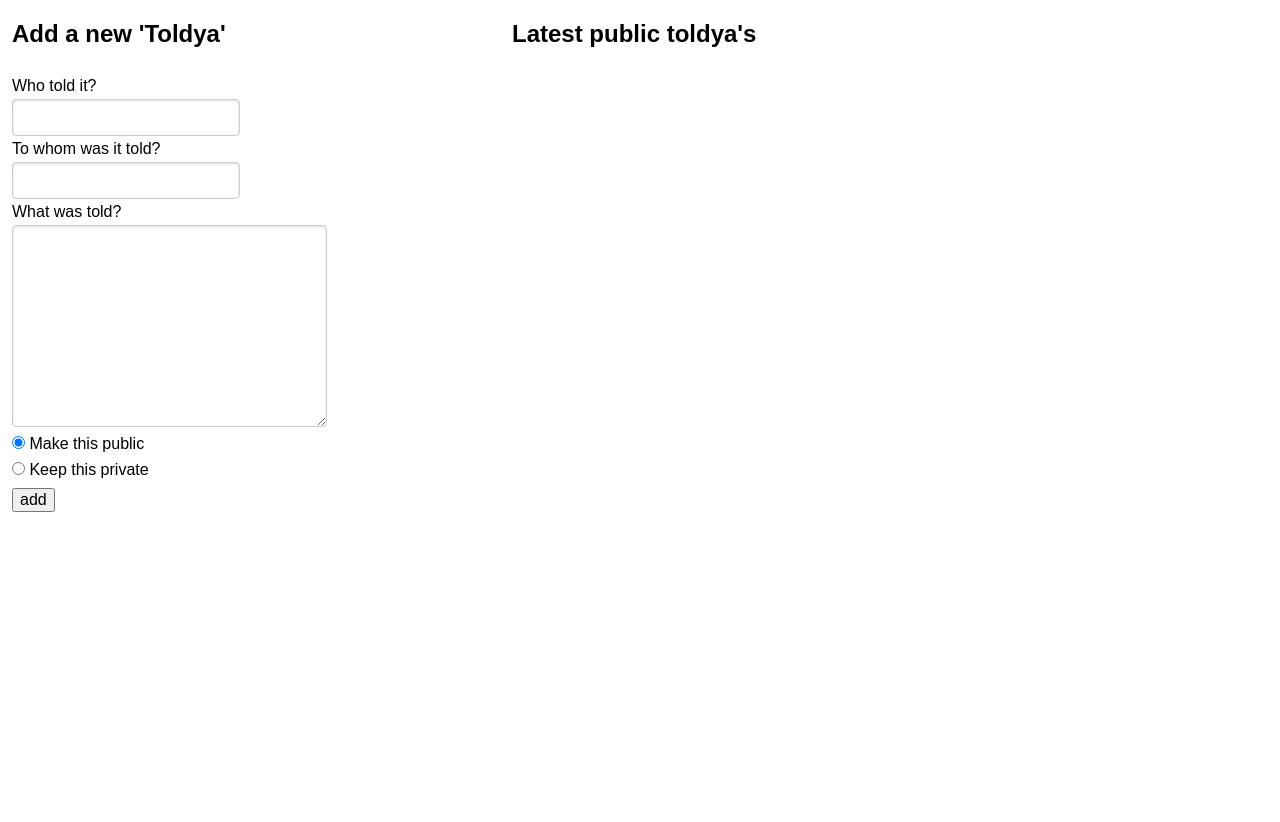
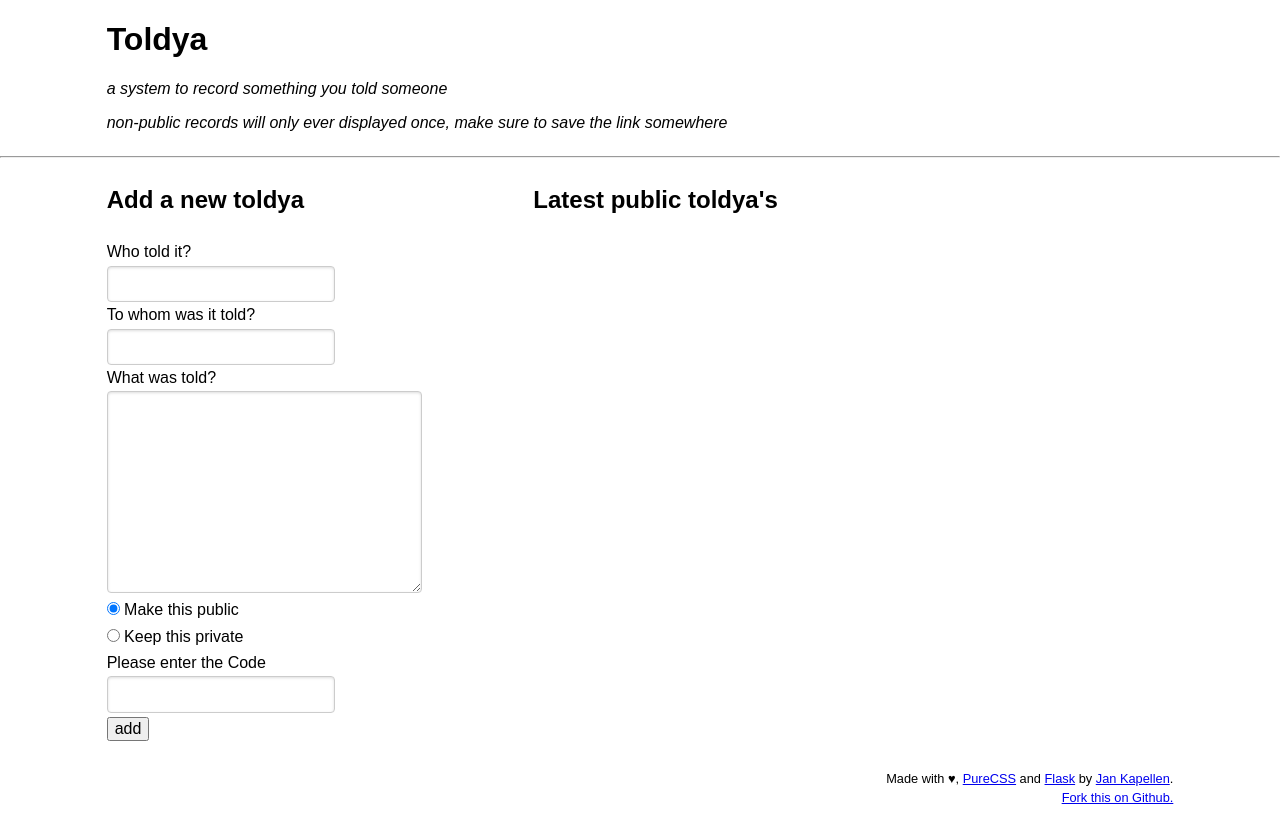
Before and after one commit to matschundbrei/toldya, a Flask app: template templates/index.html.j2 in a window 1280 px wide. Before the commit the page ends 512 px from the top, so only its background shows below. Run offline with Flask 2, Linux system fonts and the light colour scheme; the template is opened without the code that fills it, so the values that code supplies are empty; some libraries are stand-ins or nearby versions.

Commit message:
template fixes

```diff
--- /dev/null
+++ b/templates/footer.html
@@ -0,0 +1,16 @@
+<div class="pure-g">
+  <div class="pure-u-1-12">&nbsp;</div>
+  <div class="pure-u-20-24">
+    <p align="right"><small>
+      Made with &hearts;,
+      <a href="https://purecss.io" target="_blank">PureCSS</a> and
+      <a href="https://flask.palletsprojects.com" target="_blank">Flask</a> by
+      <a href="https://solutr.com" target="_blank">Jan Kapellen</a>.
+      <br />
+      <a href="https://github.com/matschundbrei/toldya" target="_blank">Fork this on Github.</a>
+    </small></p>
+  </div>
+  <div class="pure-u-1-12">&nbsp;</div>
+</div>
+</body>
+</html>
--- /dev/null
+++ b/templates/header.html
@@ -0,0 +1,16 @@
+<!DOCTYPE html>
+<html lang="de">
+  <head>
+    <meta charset="utf-8" />
+    <meta name="viewport" content="width=device-width, initial-scale=1.0" />
+    <title>Toldya</title>
+    <link rel="stylesheet" href="https://unpkg.com/purecss@2.0.3/build/pure-min.css" integrity="sha384-cg6SkqEOCV1NbJoCu11+bm0NvBRc8IYLRGXkmNrqUBfTjmMYwNKPWBTIKyw9mHNJ" crossorigin="anonymous">
+    <link rel="apple-touch-icon" href="/static/apple-touch-icon.png">
+    <link rel="icon" type="image/x-icon" href="/static/favicon.ico" />
+    <link rel="icon" type="image/png" sizes="512x512"  href="/static/android-chrome-512x512.png">
+    <link rel="icon" type="image/png" sizes="192x192"  href="/static/android-chrome-192x192.png">
+    <link rel="icon" type="image/png" sizes="32x32" href="/static/favicon-32x32.png">
+    <link rel="icon" type="image/png" sizes="16x16" href="/static/favicon-16x16.png">
+    <link rel="manifest" href="/static/site.manifest">
+  </head>
+  <body>
--- a/templates/index.html.j2
+++ b/templates/index.html.j2
@@ -1,16 +1,18 @@
-<!DOCTYPE html>
-<html lang="de">
-  <head>
-    <meta charset="utf-8" />
-    <meta name="viewport" content="width=device-width, initial-scale=1.0" />
-    <title>Toldya</title>
-    <link rel="stylesheet" href="https://unpkg.com/purecss@2.0.3/build/pure-min.css" integrity="sha384-cg6SkqEOCV1NbJoCu11+bm0NvBRc8IYLRGXkmNrqUBfTjmMYwNKPWBTIKyw9mHNJ" crossorigin="anonymous">
-  </head>
-  <body>
+{% include 'header.html' %}
 <div class="pure-g">
-  <div class="pure-u-2-5">
-  <div style="margin-left: 12px;">
-  <h2>Add a new 'Toldya'</h2>
+  <div class="pure-u-1-12">&nbsp;</div>
+  <div class="pure-u-20-24">
+    <h1>Toldya</h1>
+    <p><em>a system to record something you told someone</em></p>
+    <p><em>non-public records will only ever displayed once, make sure to save the link somewhere</em></p>
+  </div>
+  <div class="pure-u-1-12">&nbsp;</div>
+</div>
+<hr />
+<div class="pure-g">
+  <div class="pure-u-1-12">&nbsp;</div>
+  <div class="pure-u-8-24">
+    <h2>Add a new toldya</h2>
     <form action="/" id="toldya" method="post" class="pure-form pure-form-stacked">
       <fieldset>
       <div class="pure-control-group">
@@ -36,13 +38,17 @@
         </label>
       </div>
       <div class="pure-control-group">
+        {{ captcha() }}
+        <label for="captcha">Please enter the Code</label>
+        <input type="text" id="captcha" name="captcha">
+      </div>
+      <div class="pure-control-group">
         <button type="submit" id="submit">add</button>
       </div>
       </fieldset>
     </form>
   </div>
-  </div>
-  <div class="pure-u-3-5">
+  <div class="pure-u-12-24">
     <h2>Latest public toldya's</h2>
     <ul>
     {% for tell in latest %}
@@ -51,6 +57,6 @@
     {% endfor %}
     </ul>
   </div>
+  <div class="pure-u-1-12">&nbsp;</div>
 </div>
-  </body>
-</html>
+{% include 'footer.html' %}
```
Also changed, not shown: templates/error.html.j2 (added, +15 -0 lines), templates/show.html.j2 (+5 -16 lines). Lines whose indentation alone changed are shown as unchanged.
